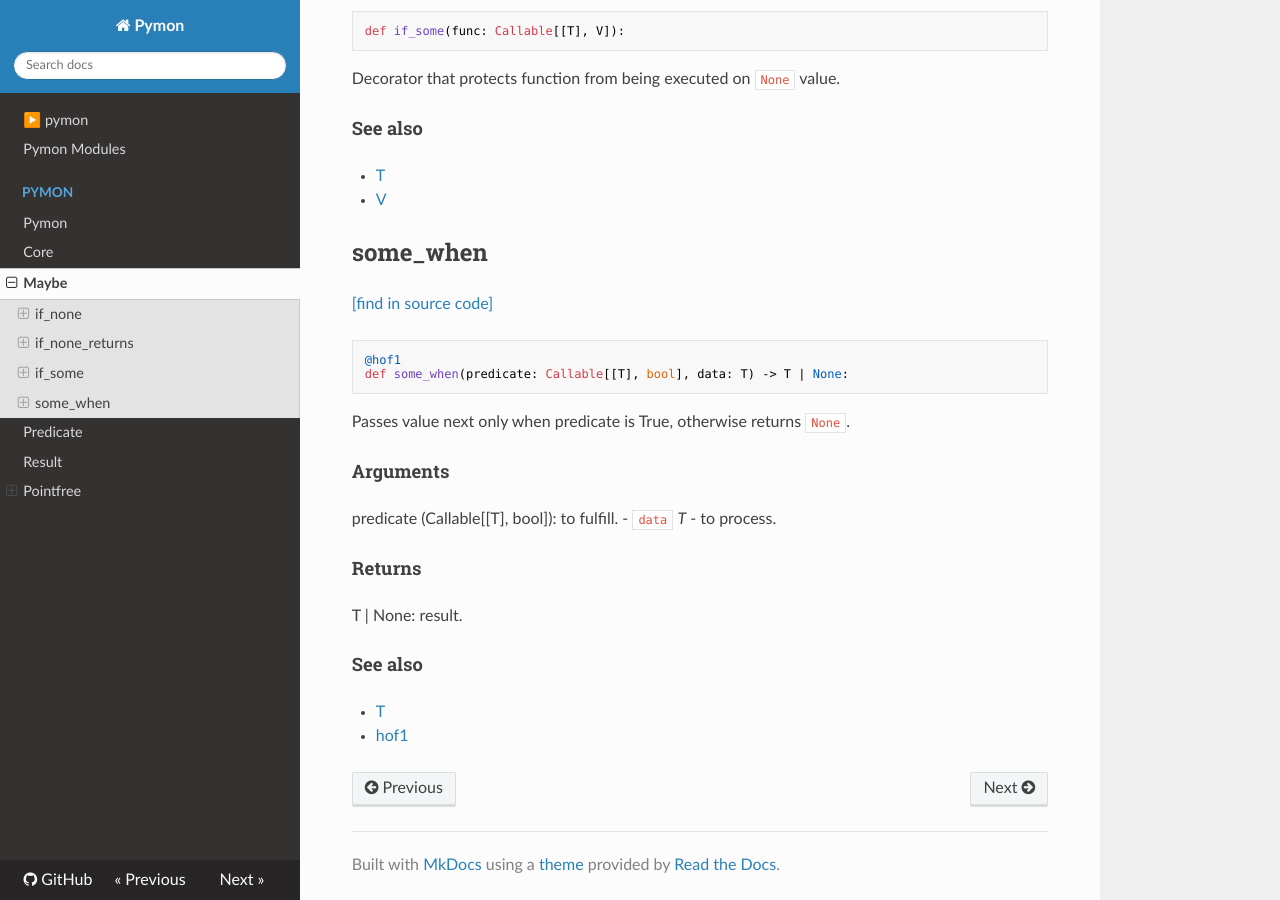
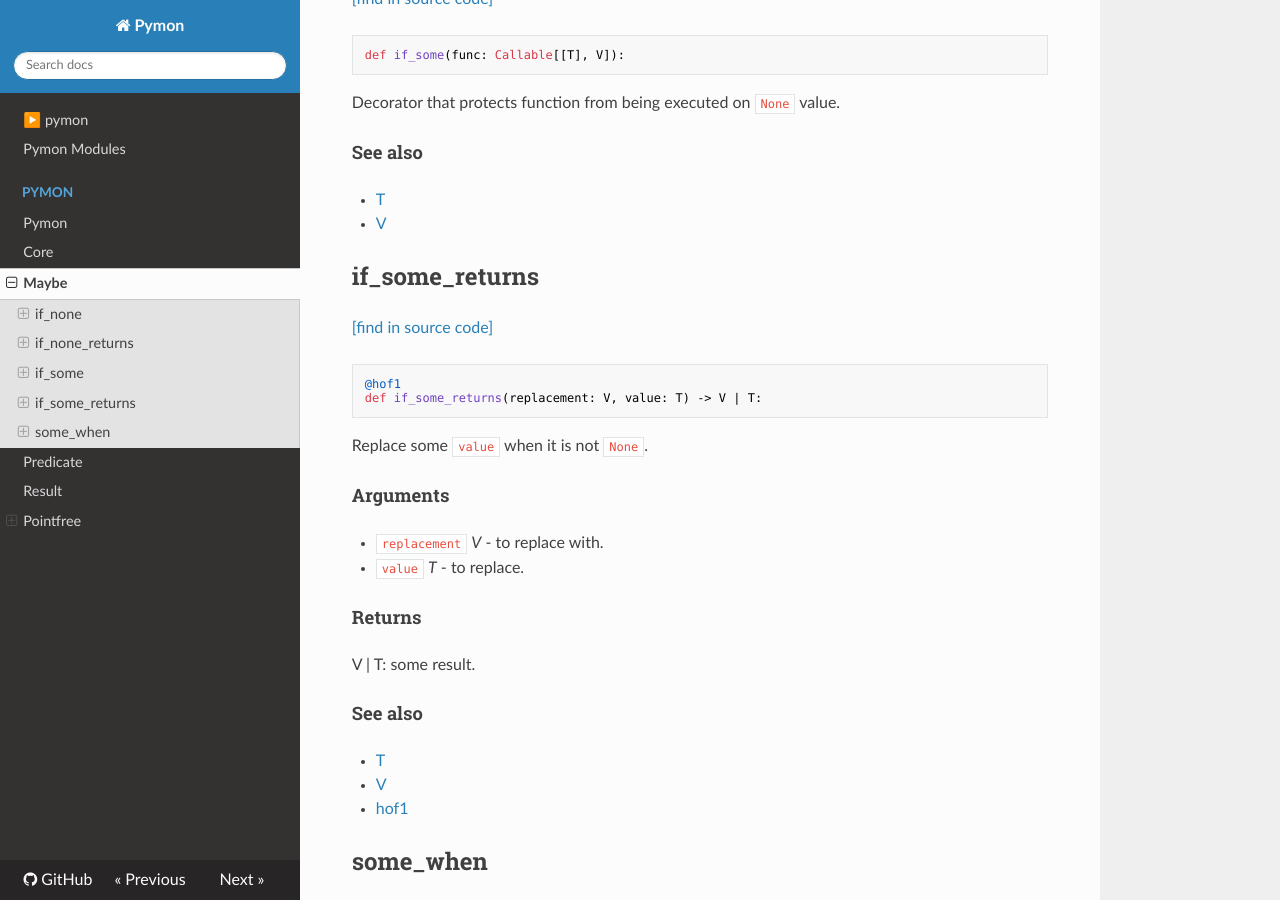
Before and after one commit to katunilya/fundom, an MkDocs documentation site: the page built from docs/pymon/maybe.md, in a window 1280 px wide and 900 px high, scrolled down 1371 px. Built offline with MkDocs 1.6.1, drawn with Linux system fonts in a browser that asks for light colours; nearby versions of some CDN libraries.

Commit message:
Update documentation

````diff
--- a/docs/pymon/maybe.md
+++ b/docs/pymon/maybe.md
@@ -6,6 +6,7 @@
     - [if_none](#if_none)
     - [if_none_returns](#if_none_returns)
     - [if_some](#if_some)
+    - [if_some_returns](#if_some_returns)
     - [some_when](#some_when)
 
 ## if_none
@@ -64,9 +65,35 @@ Decorator that protects function from being executed on `None` value.
 - [T](#t)
 - [V](#v)
 
+## if_some_returns
+
+[[find in source code]](https://github.com/katunilya/pymon/blob/main/pymon/maybe.py#L56)
+
+```python
+@hof1
+def if_some_returns(replacement: V, value: T) -> V | T:
+```
+
+Replace some `value` when it is not `None`.
+
+#### Arguments
+
+- `replacement` *V* - to replace with.
+- `value` *T* - to replace.
+
+#### Returns
+
+V | T: some result.
+
+#### See also
+
+- [T](#t)
+- [V](#v)
+- [hof1](core.md#hof1)
+
 ## some_when
 
-[[find in source code]](https://github.com/katunilya/pymon/blob/main/pymon/maybe.py#L56)
+[[find in source code]](https://github.com/katunilya/pymon/blob/main/pymon/maybe.py#L74)
 
 ```python
 @hof1
````
Also changed, not shown: README.md (+13 -13 lines), docs/README.md (+13 -13 lines), docs/pymon/core.md (+13 -13 lines), docs/pymon/pointfree/bytes_utils.md (+7 -5 lines), docs/pymon/pointfree/dict_utils.md (+2 -1 lines), docs/pymon/pointfree/str_utils.md (+7 -7 lines).
